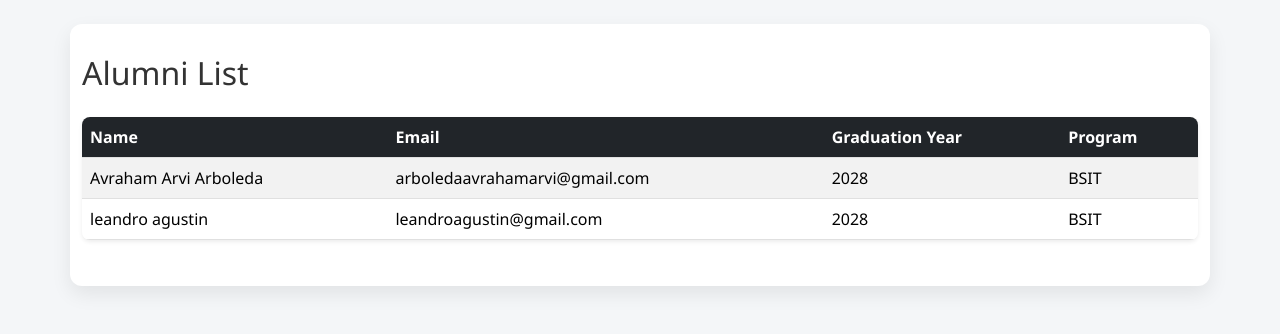
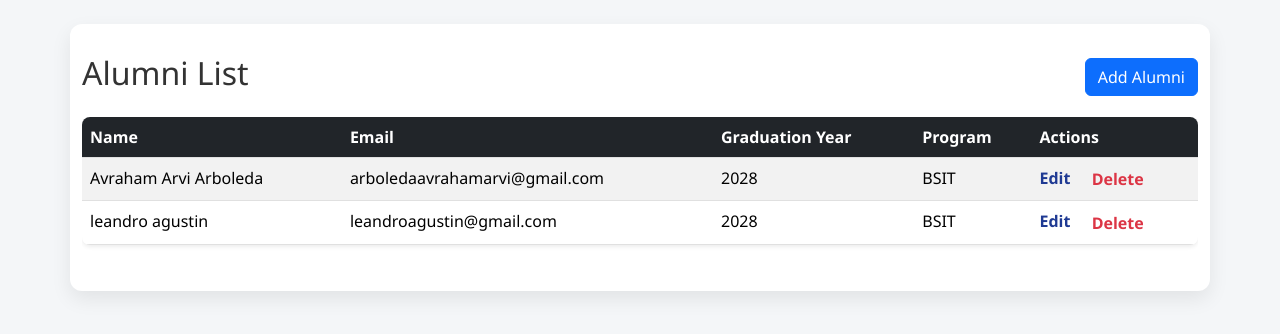
Before and after one commit to arviaaa/Online_Alumni_Tracker, a Flask app: page /alumni in a window 1280 px wide. Shown: the part 73-407 px from the top of the page. Run offline with Flask 3, Linux system fonts and the light colour scheme; a user stored in the database is signed in; data comes from the database, SQL or seed files in the repository; both versions use the stored data as it was after the commit.

Commit message:
Refactor alumni and careers templates to include action buttons for editing and deleting entries, enhancing admin functionality.

```diff
--- a/app.py
+++ b/app.py
@@ -165,7 +165,7 @@ def add_alumni():
         return redirect(url_for("alumni"))
 
     return render_template("add_alumni.html", programs=programs, alumni=None)
-'''
+
 @app.route("/alumni/edit/<int:alumni_id>", methods=["GET", "POST"])
 def edit_alumni(alumni_id):
     if not session.get("admin_logged_in"):
@@ -206,7 +206,7 @@ def delete_alumni(alumni_id):
     conn.close()
     flash("Alumni deleted successfully!", "info")
     return redirect(url_for("alumni"))
-'''
+
 # -----------------------------
 # ALUMNI AUTHENTICATION ROUTES/REGISTER
 # -----------------------------
--- a/static/css/style.css
+++ b/static/css/style.css
@@ -314,3 +314,21 @@ body.login-page {
 .btn-delete:hover {
     background-color: #c0392b;  /* darker red on hover */
 }
+form.delete-form {
+    background-color: transparent !important;
+    box-shadow: none !important;
+    padding: 0 !important;
+    margin: 0 !important;
+    max-width: none !important;
+    display: inline !important;
+    border: none !important;
+}
+.delete-form {
+    background-color: transparent !important;
+    box-shadow: none !important;
+    padding: 0 !important;
+    margin: 0 !important;
+    width: auto !important;
+    display: inline-block !important;
+    border: none !important;
+}
--- a/templates/alumni.html
+++ b/templates/alumni.html
@@ -4,8 +4,12 @@
 {% block content %}
 <div class="d-flex justify-content-between align-items-center mb-3">
     <h2>Alumni List</h2>
+    {% if session.get('admin_logged_in') %}
+    <a href="{{ url_for('add_alumni') }}" class="btn btn-primary">Add Alumni</a>
+    {% endif %}
 </div>
 
+<div class="table-responsive">
     <table class="table table-striped table-hover shadow-sm">
       <thead class="table-dark">
         <tr>
@@ -13,6 +17,9 @@
           <th>Email</th>
           <th>Graduation Year</th>
           <th>Program</th>
+          {% if session.get('admin_logged_in') %}
+          <th>Actions</th>
+          {% endif %}
         </tr>
       </thead>
       <tbody>
@@ -22,8 +29,20 @@
           <td>{{ alum.email }}</td>
           <td>{{ alum.graduation_year or '-' }}</td>
           <td>{{ alum.program_name or '-' }}</td>
+
+          {% if session.get('admin_logged_in') %}
+          <td class="text-nowrap">
+            <a href="{{ url_for('edit_alumni', alumni_id=alum.alumni_id) }}" class="text-decoration-none fw-bold me-3">Edit</a>
+
+            <form action="{{ url_for('delete_alumni', alumni_id=alum.alumni_id) }}" method="post" class="delete-form" onsubmit="return confirm('Are you sure you want to delete this alumni?');">
+                <button type="submit" class="btn btn-link text-danger p-0 text-decoration-none fw-bold">Delete</button>
+            </form>
+          </td>
+          {% endif %}
+
         </tr>
         {% endfor %}
       </tbody>
     </table>
+</div>
 {% endblock %}
```
Also changed, not shown: templates/careers.html (+21 -2 lines), alumni_tracker.db. Lines whose indentation alone changed are shown as unchanged.
